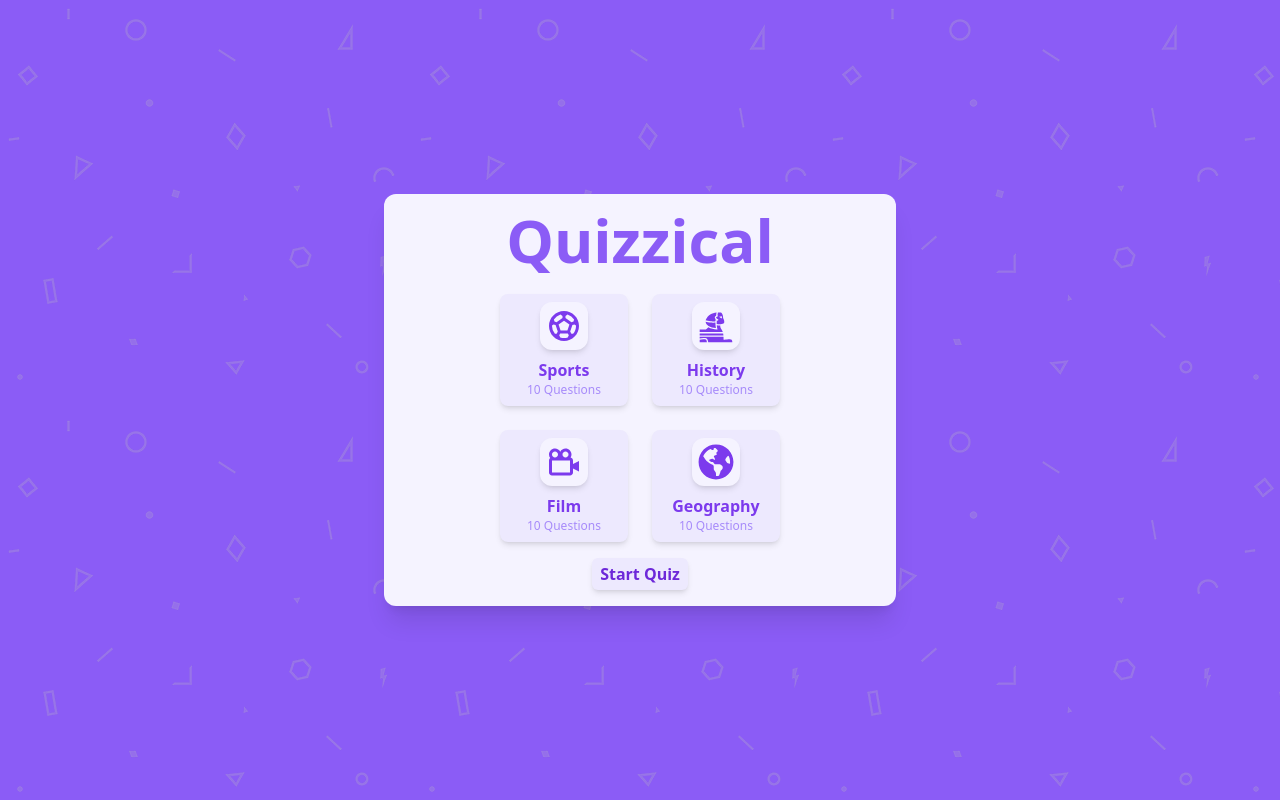
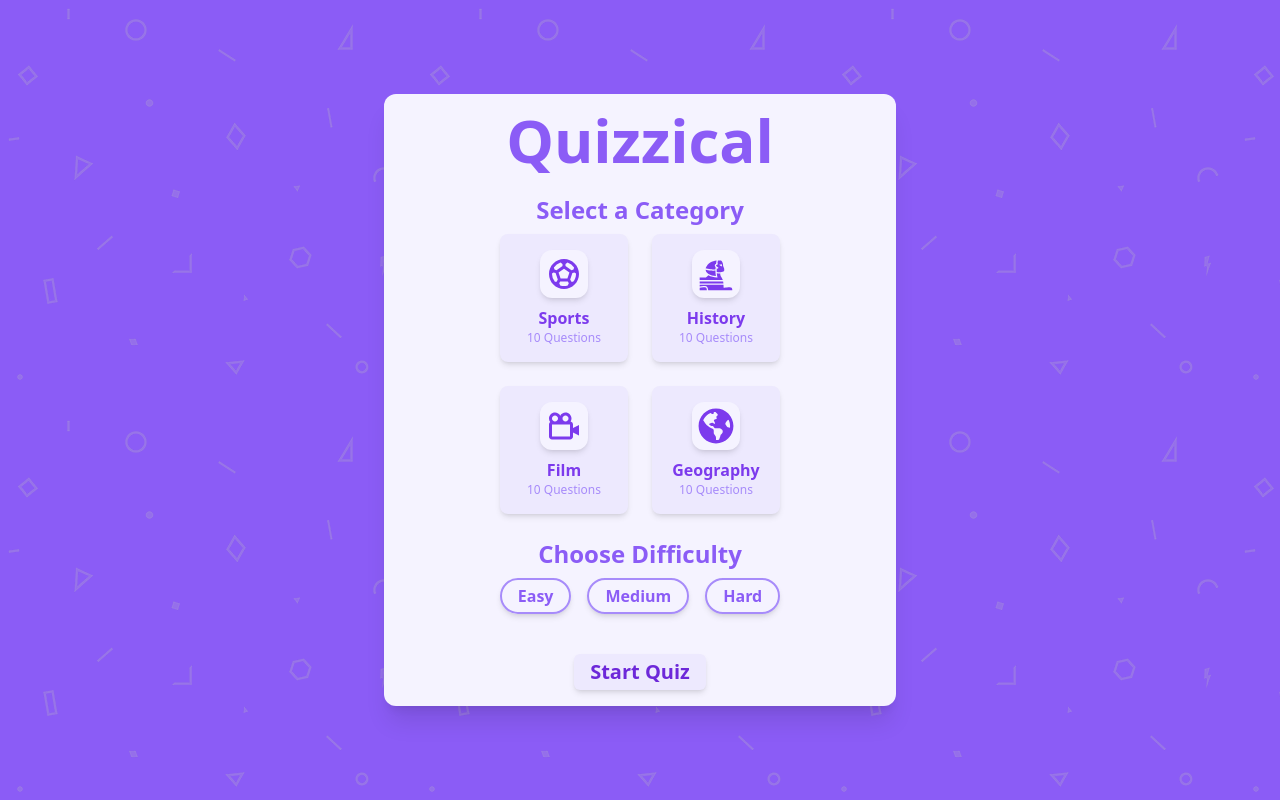
Before and after one commit to TULSI2012/quizzical, a React (Vite) app: page / in a window 1280 px wide. Built offline with nearby package versions, Linux system fonts and the light colour scheme; no server answers.

Commit message:
title menu is functional - player can select a category and difficulty

```diff
--- a/src/App.jsx
+++ b/src/App.jsx
@@ -6,15 +6,17 @@ import Question from './Components/Question'
 
 function App() {
 
-  //5 question, general knowledge, any difficulty
-  const API = "https://opentdb.com/api.php?amount=10&category=9&type=multiple"
-
   const [questionData, setQuestionData] = useState([])
   const [questionNum, setQuestionNum] = useState(0)
   const [playerSelected, setPlayerSelected] = useState("")
   const [isQuizFinished, setIsQuizFinished] = useState(false)
   const [startQuiz, setStartQuiz] = useState(false)
   const [score, setScore] = useState(0)
+  const [category, setCategory] = useState("")
+  const [difficulty, setDifficulty] = useState("")
+
+  //5 question, general knowledge, any difficulty
+  const API = `https://opentdb.com/api.php?amount=10&category=${category}&difficulty=${difficulty}&type=multiple`
 
   function nextQuestion() {
     //Check if players choice is equal to the correct answer, increment score if true
@@ -28,6 +30,17 @@ function App() {
     else {
       setIsQuizFinished(true)
     }
+  }
+
+  //Passed down to Title component as props - allows player to select cateogry
+  function handleCategory(category) {
+    setCategory(category)
+  }
+
+
+  //Passed down to Title component as props - allows player to select the difficulty
+  function handleDifficulty(difficulty) {
+    setDifficulty(difficulty)
   }
 
   //Passed down to Title component as props
@@ -53,11 +66,15 @@ function App() {
           answerArray: [...question.incorrect_answers, question.correct_answer].sort((a,b) => 0.5 - Math.random())
         }
       })))
-  },[])
+  },[startQuiz])
 
   return (
     <div className='background-image h-screen flex flex-col justify-center items-center'>
-      {!startQuiz ? <Title begin={handleStartQuiz}/> :
+      {!startQuiz ? <Title
+                        begin={handleStartQuiz}
+                        handleCategory={handleCategory}
+                        handleDifficulty={handleDifficulty}
+                        category={category}/> :
       <>
         {/* If isQuizFinished is not true, start the quiz and render the 1st question */}
         {!isQuizFinished ?
--- a/src/Components/Title.jsx
+++ b/src/Components/Title.jsx
@@ -4,66 +4,99 @@ import { GiEgyptianSphinx } from 'react-icons/gi'
 import { BiCameraMovie } from 'react-icons/bi'
 import { FaGlobeAmericas } from 'react-icons/fa'
 
-export default function Title({ begin }) {
+export default function Title({ begin, handleCategory, handleDifficulty, category }) {
     return (
         <div className="flex flex-col px-4 items-center justify-center bg-violet-50 mx-4 py-4 rounded-xl w-[95%] max-w-lg shadow-xl">
             <h1 className="text-violet-500 text-6xl font-semibold mb-6">
                 Quizzical
             </h1>
-            <div className="flex flex-wrap w-3/4 items-center justify-center gap-6 ">
+            <h2 className="text-violet-500 text-2xl font-semibold mb-2">
+                Select a Category
+            </h2>
+            <div className="flex flex-wrap w-3/4 items-center justify-center gap-6 mb-6">
 
-                <div className="bg-violet-100 flex flex-col items-center rounded-lg w-32 py-2 shadow-md group hover:bg-pink-400 cursor-pointer transition-all duration-200">
-                    <div className="bg-violet-50 rounded-xl w-12 h-12 flex items-center justify-center shadow-md mb-2  group-hover:bg-violet-50/25">
-                        <MdOutlineSportsSoccer className="text-violet-600 text-4xl group-hover:text-violet-50"/>
+                <div
+                    onClick={() => handleCategory("21")}
+                    className={`flex flex-col items-center rounded-lg w-32 py-4 shadow-md group hover:bg-pink-400 cursor-pointer transition-all duration-200 ${category === "21" ? 'bg-pink-400' : "bg-violet-100"}`}>
+                    <div className={`bg-violet-50 rounded-xl w-12 h-12 flex items-center justify-center shadow-md mb-2 group-hover:bg-violet-50/25 ${category === "21" ? 'bg-violet-50/25' : ""}`}>
+                        <MdOutlineSportsSoccer className={`text-violet-600 text-4xl group-hover:text-violet-50 group-hover:animate-wiggle ${category === "21" ? 'text-violet-50' : ""}`}/>
                     </div>
-                    <h2 className="text-violet-600 font-semibold group-hover:text-violet-50">
+                    <h2 className={`text-violet-600 font-semibold group-hover:text-violet-50 ${category === "21" ? 'text-violet-50' : ""}`}>
                         Sports
                     </h2>
-                    <p className="text-violet-400 text-xs group-hover:text-violet-50">
+                    <p className={`text-violet-400 text-xs group-hover:text-violet-50 ${category === "21" ? 'text-violet-50' : ""}`}>
                         10 Questions
                     </p>
                 </div>
 
-                <div className="bg-violet-100 flex flex-col items-center rounded-lg w-32 py-2 shadow-md">
-                    <div className="bg-violet-50 rounded-xl w-12 h-12 flex items-center justify-center shadow-md mb-2">
-                        <GiEgyptianSphinx className="text-violet-600 text-4xl"/>
+                <div
+                    onClick={() => handleCategory("23")}
+                    className={`flex flex-col items-center rounded-lg w-32 py-4 shadow-md group hover:bg-pink-400 cursor-pointer transition-all duration-200 ${category === "23" ? 'bg-pink-400' : "bg-violet-100"}`}>
+                    <div className={`bg-violet-50 rounded-xl w-12 h-12 flex items-center justify-center shadow-md mb-2 group-hover:bg-violet-50/25 ${category === "23" ? 'bg-violet-50/25' : ""}`}>
+                        <GiEgyptianSphinx className={`text-violet-600 text-4xl group-hover:text-violet-50 group-hover:animate-wiggle ${category === "23" ? 'text-violet-50' : ""}`}/>
                     </div>
-                    <h2 className="text-violet-600 font-semibold">
+                    <h2 className={`text-violet-600 font-semibold group-hover:text-violet-50 ${category === "23" ? 'text-violet-50' : ""}`}>
                         History
                     </h2>
-                    <p className="text-violet-400 text-xs">
+                    <p className={`text-violet-400 text-xs group-hover:text-violet-50 ${category === "23" ? 'text-violet-50' : ""}`}>
                         10 Questions
                     </p>
                 </div>
 
-                <div className="bg-violet-100 flex flex-col items-center rounded-lg w-32 py-2 shadow-md">
-                    <div className="bg-violet-50 rounded-xl w-12 h-12 flex items-center justify-center shadow-md mb-2">
-                        <BiCameraMovie className="text-violet-600 text-4xl"/>
+                <div
+                    onClick={() => handleCategory("11")}
+                    className={`flex flex-col items-center rounded-lg w-32 py-4 shadow-md group hover:bg-pink-400 cursor-pointer transition-all duration-200 ${category === "11" ? 'bg-pink-400' : "bg-violet-100"}`}>
+                    <div className={`bg-violet-50 rounded-xl w-12 h-12 flex items-center justify-center shadow-md mb-2 group-hover:bg-violet-50/25 ${category === "11" ? 'bg-violet-50/25' : ""}`}>
+                        <BiCameraMovie className={`text-violet-600 text-4xl group-hover:text-violet-50 group-hover:animate-wiggle ${category === "11" ? 'text-violet-50' : ""}`}/>
                     </div>
-                    <h2 className="text-violet-600 font-semibold">
+                    <h2 className={`text-violet-600 font-semibold group-hover:text-violet-50 ${category === "11" ? 'text-violet-50' : ""}`}>
                         Film
                     </h2>
-                    <p className="text-violet-400 text-xs">
+                    <p className={`text-violet-400 text-xs group-hover:text-violet-50 ${category === "11" ? 'text-violet-50' : ""}`}>
                         10 Questions
                     </p>
                 </div>
 
-                <div className="bg-violet-100 flex flex-col items-center rounded-lg w-32 py-2 shadow-md">
-                    <div className="bg-violet-50 rounded-xl w-12 h-12 flex items-center justify-center shadow-md mb-2">
-                        <FaGlobeAmericas className="text-violet-600 text-4xl"/>
+                <div
+                    onClick={() => handleCategory("22")}
+                    className={`flex flex-col items-center rounded-lg w-32 py-4 shadow-md group hover:bg-pink-400 cursor-pointer transition-all duration-200 ${category === "22" ? 'bg-pink-400' : "bg-violet-100"}`}>
+                    <div className={`bg-violet-50 rounded-xl w-12 h-12 flex items-center justify-center shadow-md mb-2 group-hover:bg-violet-50/25 ${category === "22" ? 'bg-violet-50/25' : ""}`}>
+                        <FaGlobeAmericas className={`text-violet-600 text-4xl group-hover:text-violet-50 group-hover:animate-wiggle ${category === "22" ? 'text-violet-50' : ""}`}/>
                     </div>
-                    <h2 className="text-violet-600 font-semibold">
+                    <h2 className={`text-violet-600 font-semibold group-hover:text-violet-50 ${category === "22" ? 'text-violet-50' : ""}`}>
                         Geography
                     </h2>
-                    <p className="text-violet-400 text-xs">
+                    <p className={`text-violet-400 text-xs group-hover:text-violet-50 ${category === "22" ? 'text-violet-50' : ""}`}>
                         10 Questions
                     </p>
                 </div>
 
             </div>
+
+            <h2 className="text-violet-500 text-2xl font-semibold mb-2">
+                Choose Difficulty
+            </h2>
+            <div className="flex flex-row gap-x-4 mb-6">
+                <button
+                    onClick={() => handleDifficulty("easy")}
+                    className="text-violet-500 font-semibold border-2 border-violet-400 px-4 py-1 rounded-full hover:bg-pink-400 hover:text-white hover:border-pink-400 focus:bg-pink-400 focus:border-pink-400 focus:text-white shadow-md transition-all duration-200">
+                    Easy
+                </button>
+                <button
+                    onClick={() => handleDifficulty("medium")}
+                    className="text-violet-500 font-semibold border-2 border-violet-400 px-4 py-1 rounded-full hover:bg-pink-400 hover:text-white hover:border-pink-400 focus:bg-pink-400 focus:border-pink-400 focus:text-white shadow-md transition-all duration-200">
+                    Medium
+                </button>
+                <button
+                    onClick={() => handleDifficulty("hard")}
+                    className="text-violet-500 font-semibold border-2 border-violet-400 px-4 py-1 rounded-full hover:bg-pink-400 hover:text-white hover:border-pink-400 focus:bg-pink-400 focus:border-pink-400 focus:text-white shadow-md transition-all duration-200">
+                    Hard
+                </button>
+            </div>
+
             <button
                 onClick={() => begin()}
-                className="bg-violet-100 text-violet-700 font-semibold rounded-md px-2 py-1 mt-4 shadow-md hover:bg-pink-400 hover:text-white transition-all hover:-translate-y-1 duration-200">
+                className="bg-violet-100 text-violet-700 font-semibold rounded-md text-xl px-4 py-1 mt-4 shadow-md hover:bg-pink-400 hover:text-white transition-all hover:-translate-y-1 duration-200">
                 Start Quiz
             </button>
         </div>
--- a/tailwind.config.cjs
+++ b/tailwind.config.cjs
@@ -5,7 +5,17 @@ module.exports = {
     "./src/**/*.{js,ts,jsx,tsx}",
   ],
   theme: {
-    extend: {},
+    extend: {
+      keyframes: {
+        wiggle: {
+          '0%, 100%': { transform: 'rotate(-3deg)' },
+          '50%': { transform: 'rotate(3deg)' },
+        }
+      },
+      animation: {
+        wiggle: 'wiggle 1s ease-in-out infinite',
+      }
+    },
   },
   plugins: [],
 }
```
